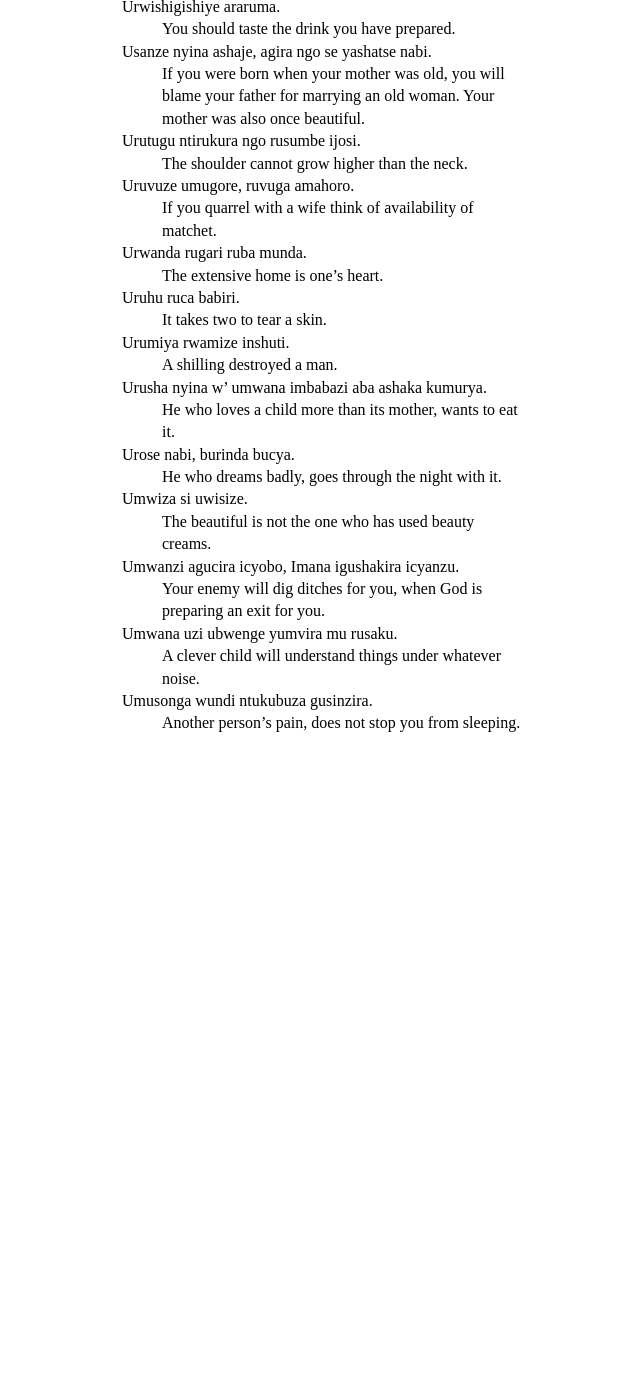
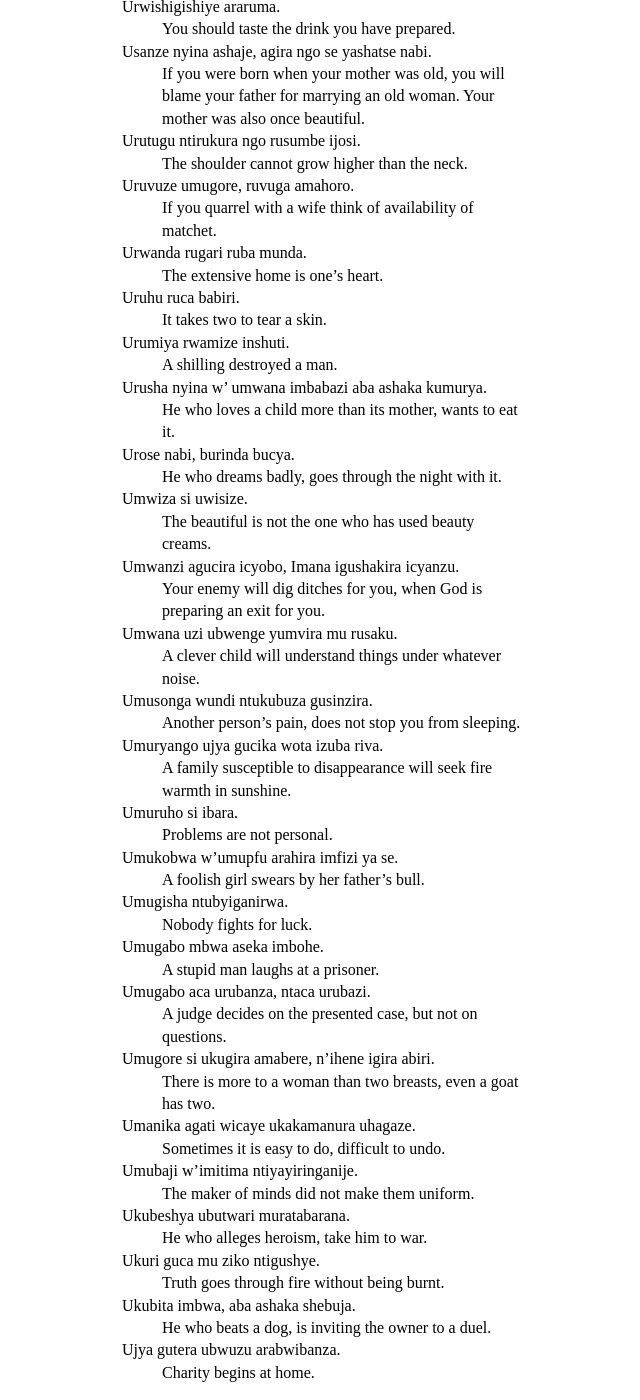
Before and after one commit to RwandaReads/RwandaReads.github.io, a Jekyll site: the page built from proverbs.md, in a window 1280 px wide and 1400 px high, scrolled down 4031 px. Shown: the whole window, without its empty margins (318-958 px from the left). Built offline with Jekyll 4.4.1, drawn with Linux system fonts in a browser that asks for light colours; before the commit the page ends 4782 px from its top, so only the background shows below that.

Commit message:
Added Proverbs

```diff
--- a/proverbs.md
+++ b/proverbs.md
@@ -254,3 +254,42 @@ Umwana uzi ubwenge yumvira mu rusaku.
 
 Umusonga wundi ntukubuza gusinzira.
 : Another person’s pain, does not stop you from sleeping.
+
+Umuryango ujya gucika wota izuba riva.
+: A family susceptible to disappearance will seek fire warmth in sunshine.
+
+Umuruho si ibara.
+: Problems are not personal.
+
+Umukobwa w’umupfu arahira imfizi ya se.
+: A foolish girl swears by her father’s bull.
+
+Umugisha ntubyiganirwa.
+: Nobody fights for luck.
+
+Umugabo mbwa aseka imbohe.
+: A stupid man laughs at a prisoner.
+
+Umugabo aca urubanza, ntaca urubazi.
+: A judge decides on the presented case, but not on questions.
+
+Umugore si ukugira amabere, n’ihene igira abiri.
+: There is more to a woman than two breasts, even a goat has two.
+
+Umanika agati wicaye ukakamanura uhagaze.
+: Sometimes it is easy to do, difficult to undo.
+
+Umubaji w’imitima ntiyayiringanije.
+: The maker of minds did not make them uniform.
+
+Ukubeshya ubutwari muratabarana.
+: He who alleges heroism, take him to war.
+
+Ukuri guca mu ziko ntigushye.
+: Truth goes through fire without being burnt.
+
+Ukubita imbwa, aba ashaka shebuja.
+: He who beats a dog, is inviting the owner to a duel.
+
+Ujya gutera ubwuzu arabwibanza.
+: Charity begins at home.
```
